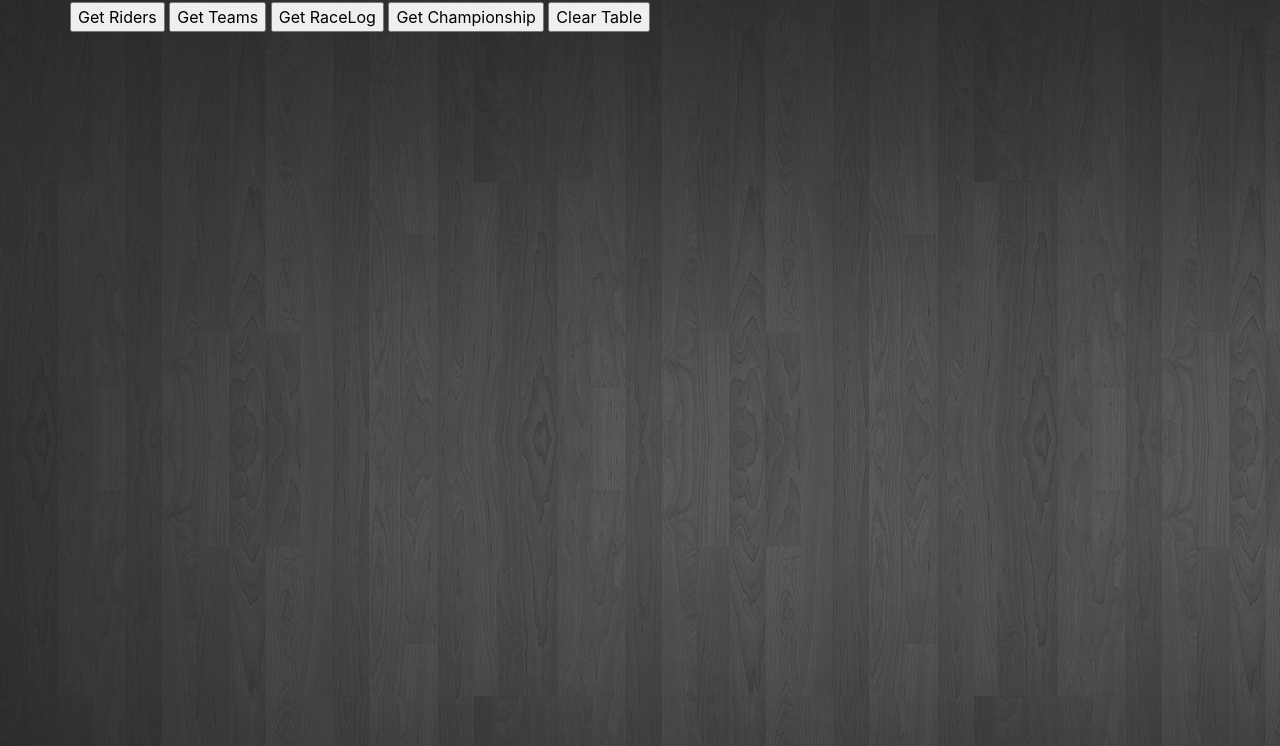
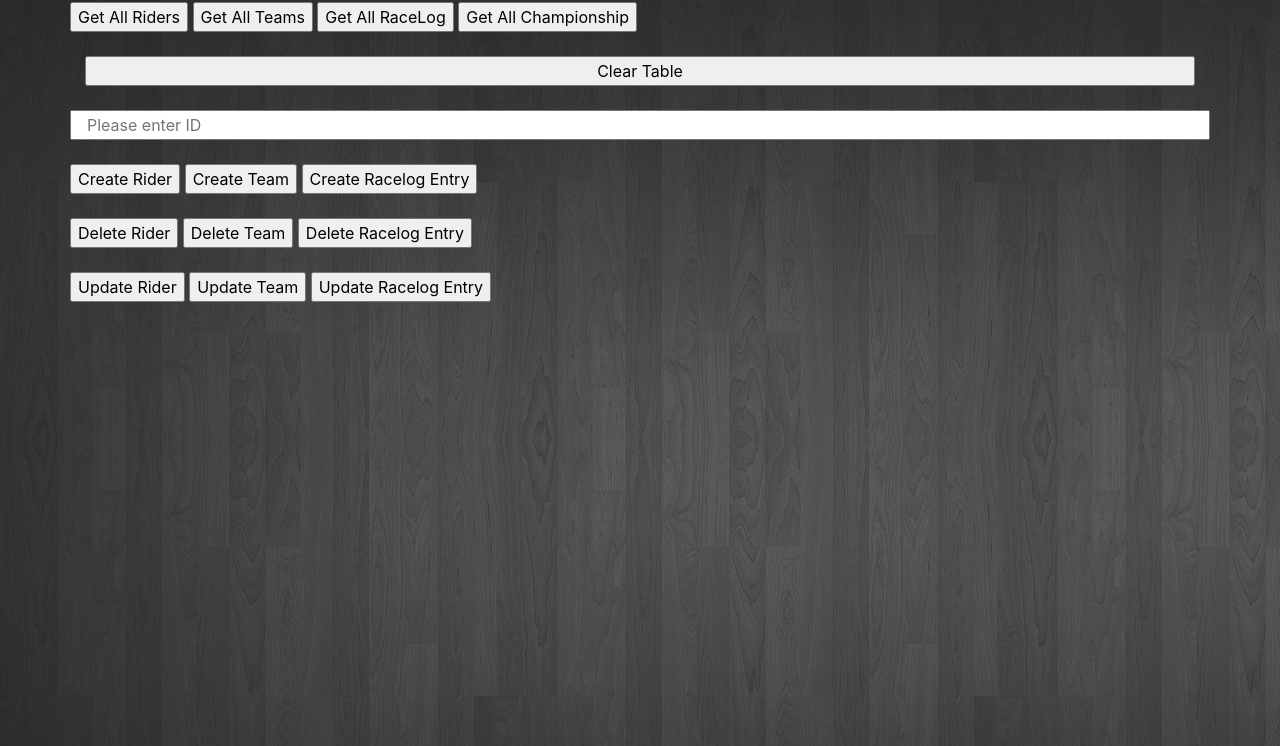
Before and after one commit to JackFlanagan93/QASoloProject, a plain HTML site: page src/main/webapp/index.html in a window 1280 px wide. Shown: the part 54-800 px from the top of the page. Drawn offline with nearby package versions, Linux system fonts and the light colour scheme.

Commit message:
updated jenkins file for assesment

```diff
--- a/src/main/webapp/index.html
+++ b/src/main/webapp/index.html
@@ -16,13 +16,52 @@
 
         <div class="row">
             <div>
-                <input type="button" id="btn" Value="Get Riders" onclick="getAllRiders()">
-                <input type="button" id="btn" Value="Get Teams" onclick="getTeams()">
-                <input type="button" id="btn" Value="Get RaceLog" onclick="getRaceLog()">
-                <input type="button" id="btn" Value="Get Championship" onclick="getChampionship()">
-                <input type="button" id="btn" Value="Clear Table" onclick="clearTable()">
+                <input type="button" id="btn" Value="Get All Riders" onclick="getAllRiders()">
+                <input type="button" id="btn" Value="Get All Teams" onclick="getTeams()">
+                <input type="button" id="btn" Value="Get All RaceLog" onclick="getRaceLog()">
+                <input type="button" id="btn" Value="Get All Championship" onclick="getChampionship()">
             </div>
         </div>
+        <br>
+        <div>
+            <div>
+                <input type="button" class="col-12" id="btn" Value="Clear Table" onclick="clearTable()">
+            </div>
+        </div>
+        <div>
+            <br>
+        </div>
+
+        <div class="row">
+            <p> </p>
+            <input type="text" class="col-12" id="btn" placeholder="Please enter ID">
+        </div>
+        <br>
+        <div class="row">
+            <div>
+                <input type="button" id="btn" Value="Create Rider" onclick="createRider()">
+                <input type="button" id="btn" Value="Create Team" onclick="createTeam()">
+                <input type="button" id="btn" Value="Create Racelog Entry" onclick="createRaceLogEntry()">
+            </div>
+        </div>
+        <br>
+        <div class="row">
+            <div>
+                <input type="button" id="btn" Value="Delete Rider" onclick="deleteRider()">
+                <input type="button" id="btn" Value="Delete Team" onclick="deleteTeam()">
+                <input type="button" id="btn" Value="Delete Racelog Entry" onclick="deleteRaceLogEntry()">
+            </div>
+        </div>
+        <br>
+        <div class="row">
+            <div>
+                <input type="button" id="btn" Value="Update Rider" onclick="updateRider()">
+                <input type="button" id="btn" Value="Update Team" onclick="updateTeam()">
+                <input type="button" id="btn" Value="Update Racelog Entry" onclick="updateRaceLogEntry()">
+            </div>
+            <br></br>
+        </div>
+
         <div class="row">
             <p> </p>
         </div>
```
Also changed, not shown: 1 other file.
